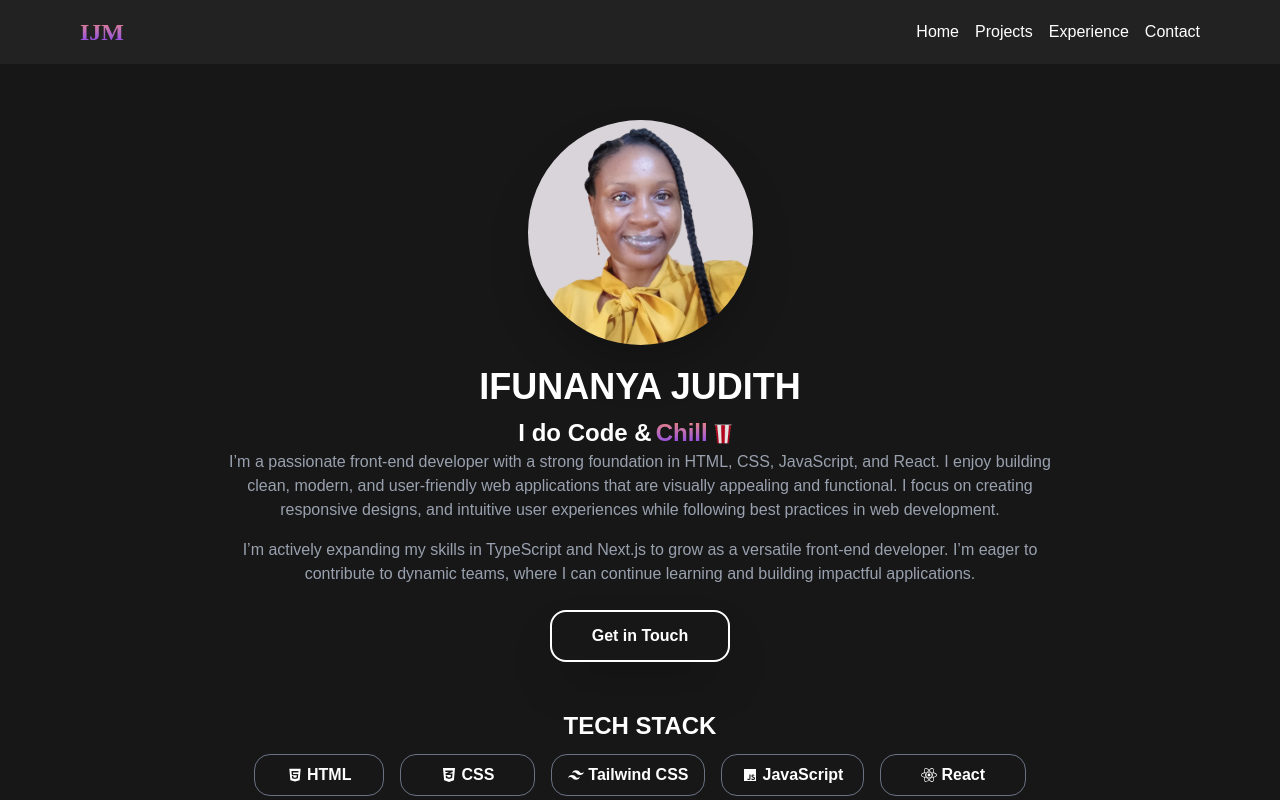
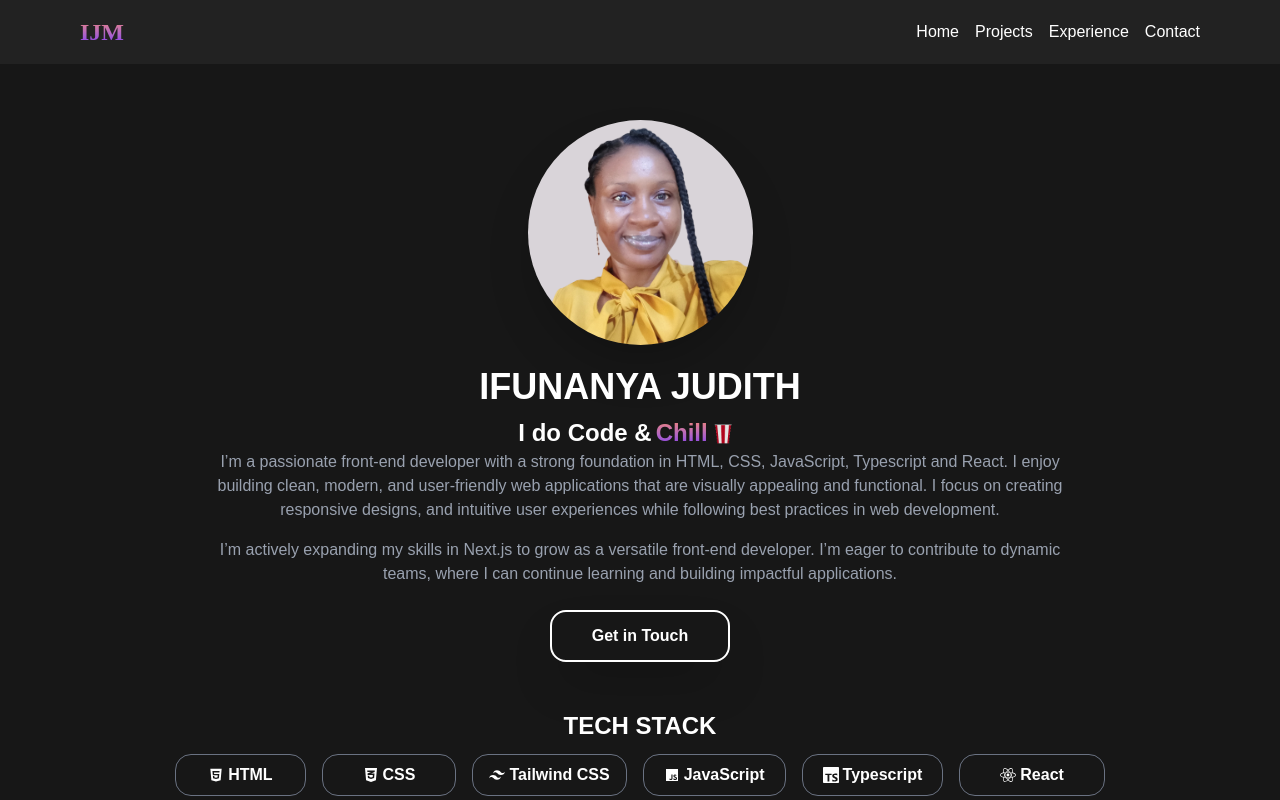
Before and after one commit to JudithJude369/Ifunanya-Judith, a React (Vite) app: page / in a window 1280 px wide. Shown: the top 800 px of the page. Built offline with nearby package versions, Linux system fonts and the light colour scheme.

Commit message:
update skills

```diff
--- a/src/components/HomePage.jsx
+++ b/src/components/HomePage.jsx
@@ -4,6 +4,7 @@ import { BiLogoJavascript } from "react-icons/bi";
 import { FaReact, FaCss3Alt } from "react-icons/fa";
 import { DiHtml5 } from "react-icons/di";
 import { RiTailwindCssFill } from "react-icons/ri";
+import { SiTypescript } from "react-icons/si";
 
 const HomePage = () => {
   return (
@@ -32,16 +33,16 @@ const HomePage = () => {
         <div className="text-center">
           <p>
             I’m a passionate front-end developer with a strong foundation in
-            HTML, CSS, JavaScript, and React. I enjoy building clean, modern,
-            and user-friendly web applications that are visually appealing and
-            functional. I focus on creating responsive designs, and intuitive
-            user experiences while following best practices in web development.
+            HTML, CSS, JavaScript, Typescript and React. I enjoy building clean,
+            modern, and user-friendly web applications that are visually
+            appealing and functional. I focus on creating responsive designs,
+            and intuitive user experiences while following best practices in web
+            development.
           </p>
           <p className="mt-4">
-            I’m actively expanding my skills in TypeScript and Next.js to grow
-            as a versatile front-end developer. I’m eager to contribute to
-            dynamic teams, where I can continue learning and building impactful
-            applications.
+            I’m actively expanding my skills in Next.js to grow as a versatile
+            front-end developer. I’m eager to contribute to dynamic teams, where
+            I can continue learning and building impactful applications.
           </p>
         </div>
         <a
@@ -79,6 +80,12 @@ const HomePage = () => {
             </span>
             JavaScript
           </p>
+          <p className="flex items-center gap-1 text-[#FFFFFF] py-2 px-5 rounded-2xl border-[0.1px] border-gray-500 font-bold">
+            <span>
+              <SiTypescript />
+            </span>
+            Typescript
+          </p>
           <p className="flex items-center gap-1 text-[#FFFFFF] py-2 px-10 rounded-2xl border-[0.1px] border-gray-500 font-bold">
             <span>
               <FaReact />
```
